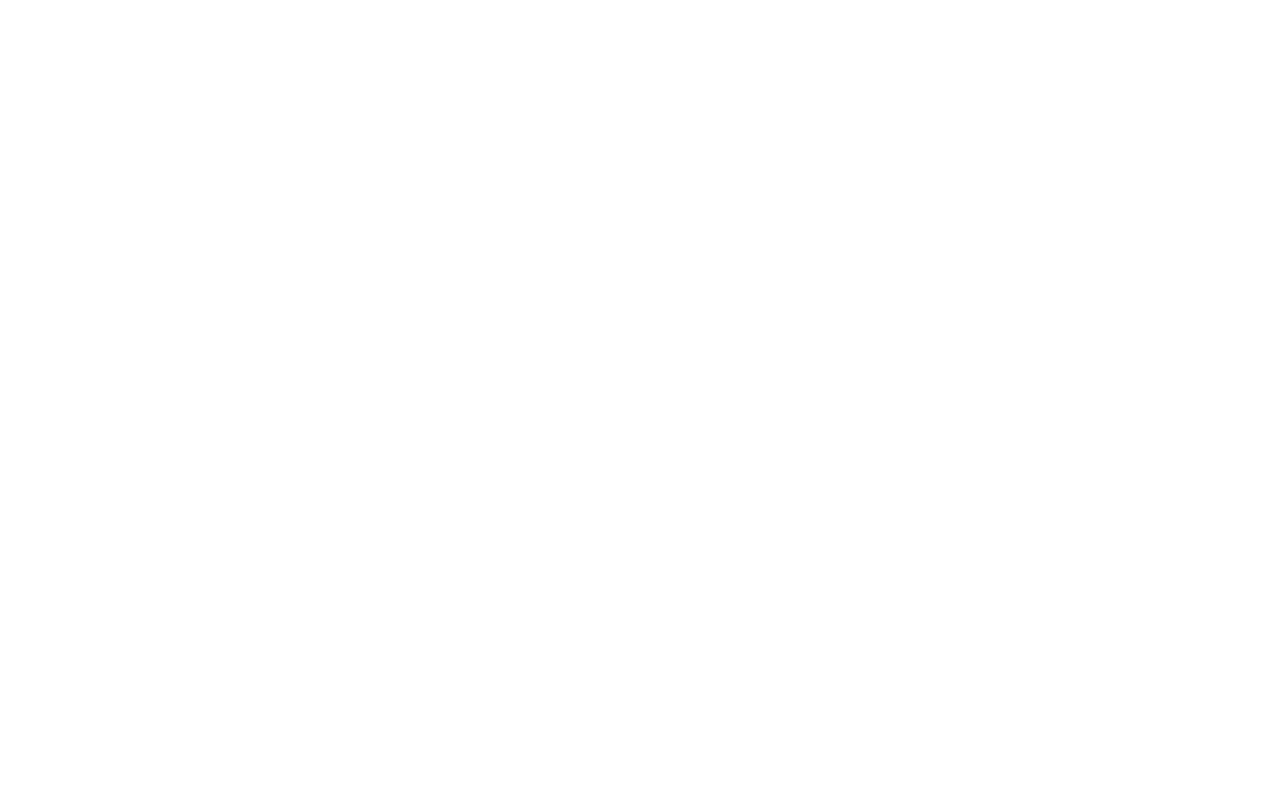
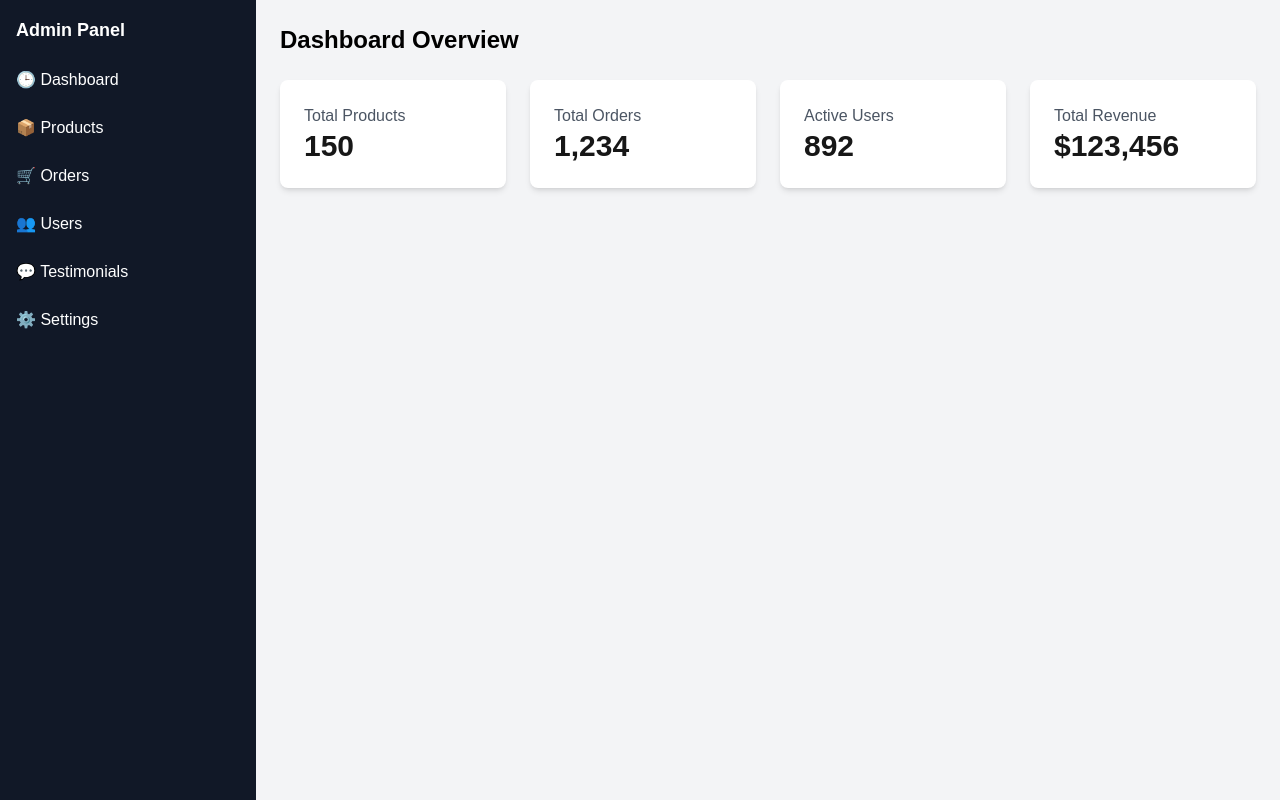
Before and after one commit to TirtaRizki/BBC2_SecondBrand.co, a Next.js app: page / in a window 1280 px wide. Built offline with nearby package versions, Linux system fonts and the light colour scheme.

Commit message:
buat menu dashboard

```diff
--- a/app/layout.tsx
+++ b/app/layout.tsx
@@ -1,17 +1,73 @@
-export const metadata = {
-  title: 'Next.js',
-  description: 'Generated by Next.js',
-}
+// app/layout.tsx
+import './globals.css';
 
 export default function RootLayout({
   children,
 }: {
-  children: React.ReactNode
+  children: React.ReactNode;
 }) {
   return (
     <html lang="en">
-      <body> {children}
-        </body>
+      <body className="flex h-screen bg-gray-100">
+        {/* Sidebar */}
+        <aside className="w-64 bg-gray-900 text-white">
+          <div className="p-4 text-lg font-bold">Admin Panel</div>
+          <nav>
+            <ul className="space-y-2">
+              <li>
+                <a
+                  href="#"
+                  className="block py-2 px-4 hover:bg-gray-700 rounded-md"
+                >
+                  🕒 Dashboard
+                </a>
+              </li>
+              <li>
+                <a
+                  href="#"
+                  className="block py-2 px-4 hover:bg-gray-700 rounded-md"
+                >
+                  📦 Products
+                </a>
+              </li>
+              <li>
+                <a
+                  href="#"
+                  className="block py-2 px-4 hover:bg-gray-700 rounded-md"
+                >
+                  🛒 Orders
+                </a>
+              </li>
+              <li>
+                <a
+                  href="#"
+                  className="block py-2 px-4 hover:bg-gray-700 rounded-md"
+                >
+                  👥 Users
+                </a>
+              </li>
+              <li>
+                <a
+                  href="#"
+                  className="block py-2 px-4 hover:bg-gray-700 rounded-md"
+                >
+                  💬 Testimonials
+                </a>
+              </li>
+              <li>
+                <a
+                  href="#"
+                  className="block py-2 px-4 hover:bg-gray-700 rounded-md"
+                >
+                  ⚙️ Settings
+                </a>
+              </li>
+            </ul>
+          </nav>
+        </aside>
+        {/* Main Content */}
+        <main className="flex-1 p-6">{children}</main>
+      </body>
     </html>
-  )
+  );
 }
--- a/app/page.tsx
+++ b/app/page.tsx
@@ -1,9 +1,30 @@
-import React from 'react';
-
-export default function RootPage() {
+// app/page.tsx
+export default function Dashboard() {
   return (
     <div>
-      {/* Add your components here */}
+      <h1 className="text-2xl font-bold mb-6 text-black">Dashboard Overview</h1>
+      <div className="grid grid-cols-1 sm:grid-cols-2 lg:grid-cols-4 gap-6">
+        {/* Card 1 */}
+        <div className="bg-white p-6 rounded-lg shadow-md">
+          <h2 className="text-gray-600">Total Products</h2>
+          <p className="text-3xl font-bold">150</p>
+        </div>
+        {/* Card 2 */}
+        <div className="bg-white p-6 rounded-lg shadow-md">
+          <h2 className="text-gray-600">Total Orders</h2>
+          <p className="text-3xl font-bold">1,234</p>
+        </div>
+        {/* Card 3 */}
+        <div className="bg-white p-6 rounded-lg shadow-md">
+          <h2 className="text-gray-600">Active Users</h2>
+          <p className="text-3xl font-bold">892</p>
+        </div>
+        {/* Card 4 */}
+        <div className="bg-white p-6 rounded-lg shadow-md">
+          <h2 className="text-gray-600">Total Revenue</h2>
+          <p className="text-3xl font-bold">$123,456</p>
+        </div>
+      </div>
     </div>
   );
 }
```
